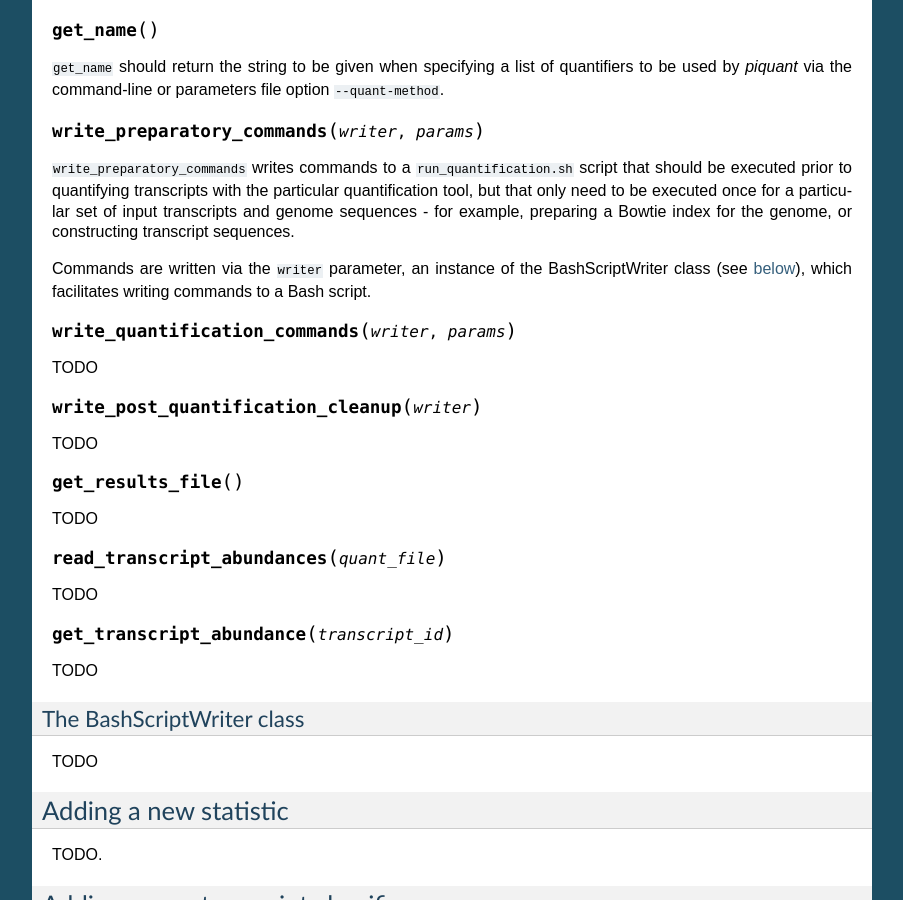
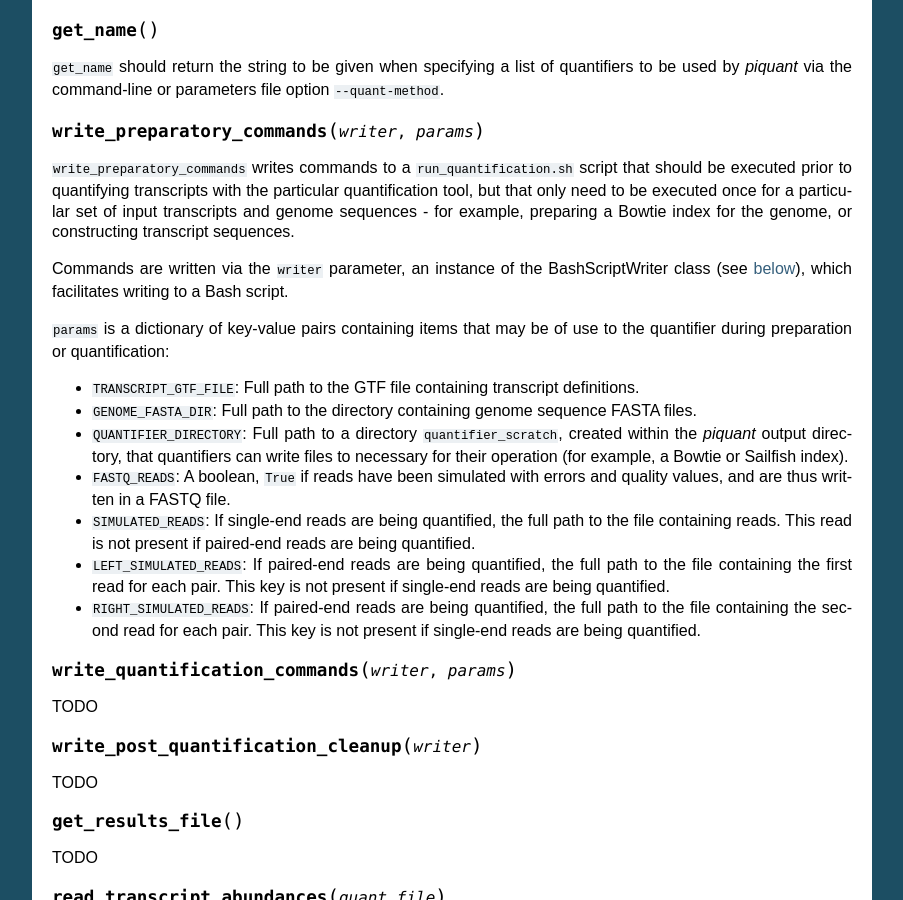
Before and after one commit to lweasel/piquant, a Sphinx documentation site: the page built from docs/extending.rst, in a window 1280 px wide and 900 px high, scrolled down 733 px. Shown: the whole window, without its empty margins (198-1101 px from the left). Built offline with Sphinx 7.4.7, drawn with Linux system fonts in a browser that asks for light colours; formulas are drawn with MathJax 3.

Commit message:
Document write_preparatory_commands.
Part of the API for new quantifiers.

```diff
--- a/docs/extending.rst
+++ b/docs/extending.rst
@@ -32,7 +32,17 @@
 
 ``write_preparatory_commands`` writes commands to a ``run_quantification.sh`` script that should be executed prior to quantifying transcripts with the particular quantification tool, but that only need to be executed once for a particular set of input transcripts and genome sequences - for example, preparing a Bowtie index for the genome, or constructing transcript sequences.
 
-Commands are written via the ``writer`` parameter, an instance of the BashScriptWriter class (see :ref:`below <extending-bash-script-writer>`), which facilitates writing commands to a Bash script.
+Commands are written via the ``writer`` parameter, an instance of the BashScriptWriter class (see :ref:`below <extending-bash-script-writer>`), which facilitates writing to a Bash script.
+
+``params`` is a dictionary of key-value pairs containing items that may be of use to the quantifier during preparation or quantification:
+
+* ``TRANSCRIPT_GTF_FILE``: Full path to the GTF file containing transcript definitions.
+* ``GENOME_FASTA_DIR``: Full path to the directory containing genome sequence FASTA files.
+* ``QUANTIFIER_DIRECTORY``: Full path to a directory ``quantifier_scratch``, created within the *piquant* output directory, that quantifiers can write files to necessary for their operation (for example, a Bowtie or Sailfish index).
+* ``FASTQ_READS``: A boolean, ``True`` if reads have been simulated with errors and quality values, and are thus written in a FASTQ file.
+* ``SIMULATED_READS``: If single-end reads are being quantified, the full path to the file containing reads. This read is not present if paired-end reads are being quantified.
+* ``LEFT_SIMULATED_READS``: If paired-end reads are being quantified, the full path to the file containing the first read for each pair. This key is not present if single-end reads are being quantified.
+* ``RIGHT_SIMULATED_READS``: If paired-end reads are being quantified, the full path to the file containing the second read for each pair. This key is not present if single-end reads are being quantified.
 
 .. py:function:: write_quantification_commands(writer, params)
 
```
